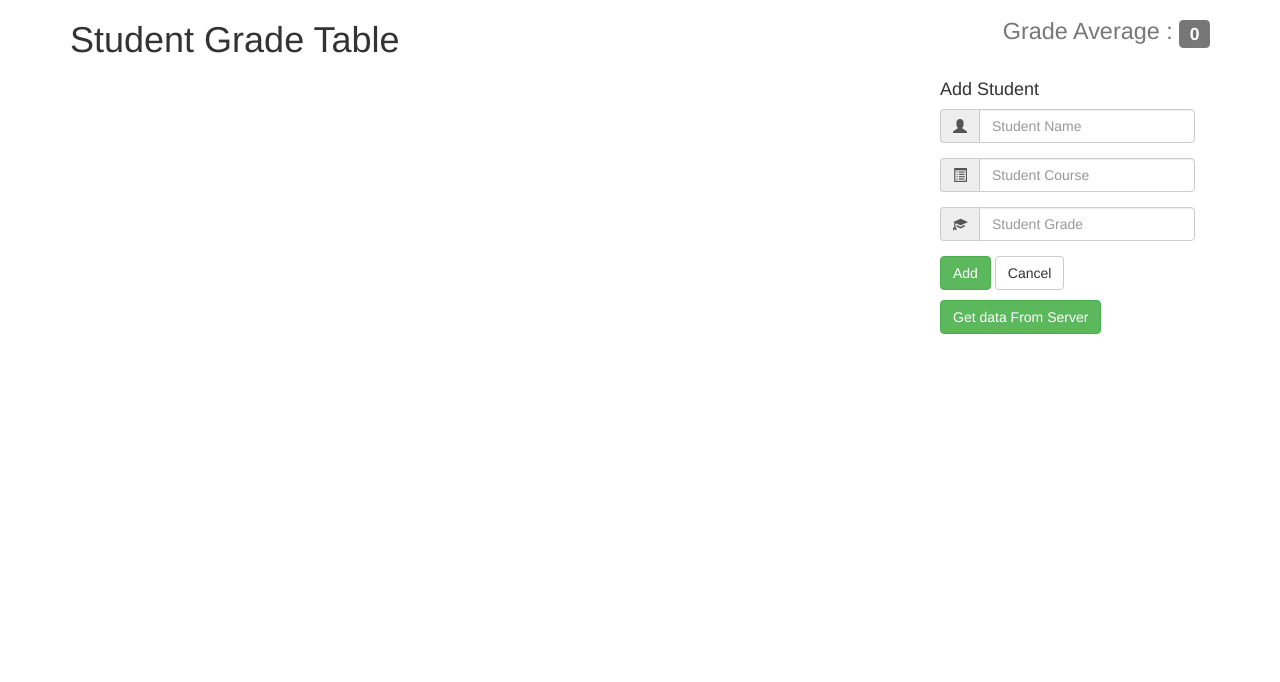
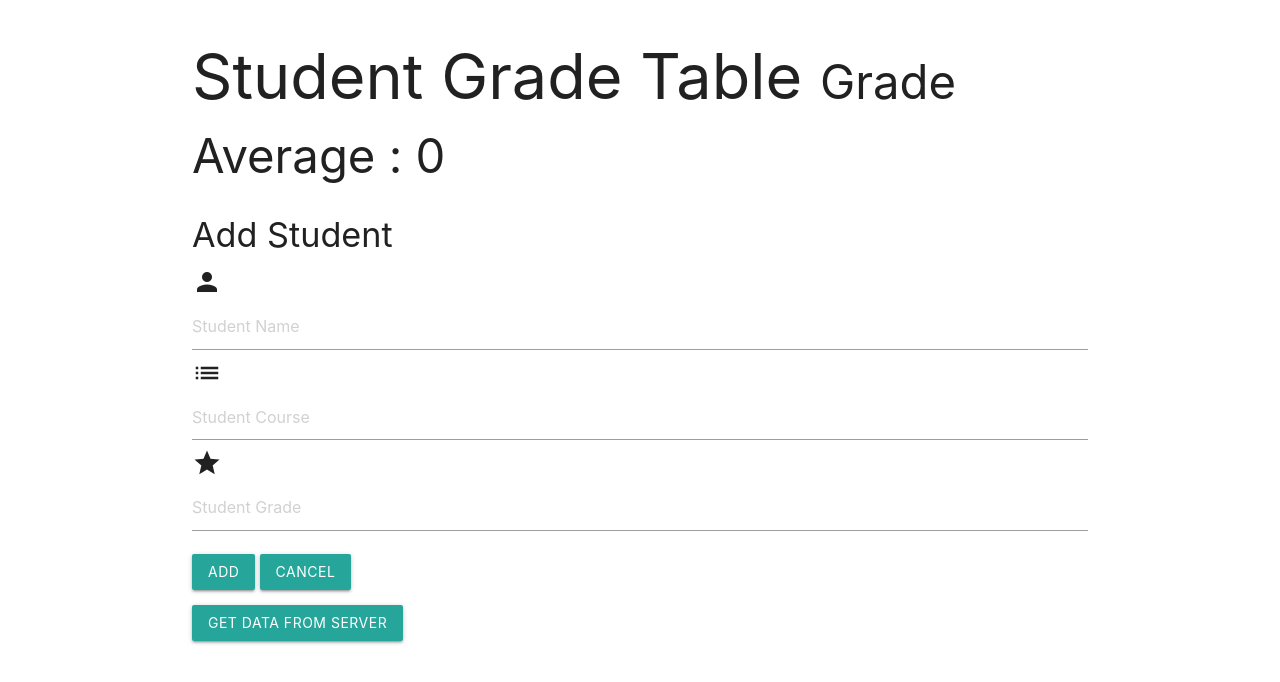
Before and after one commit to Allurien/student-grade-table, a plain HTML site: page index.html in a window 1280 px wide. Drawn offline with nearby package versions, Linux system fonts and the light colour scheme; no server answers.

Commit message:
added materialize and changed out icons

```diff
--- a/index.html
+++ b/index.html
@@ -4,7 +4,8 @@
         <meta charset="UTF-8">
         <meta name="viewport" content="width=device-width, initial-scale=1.0">
         <meta http-equiv="X-UA-Compatible" content="ie=edge">
-        <link rel="stylesheet" href="http://maxcdn.bootstrapcdn.com/bootstrap/3.3.4/css/bootstrap.min.css">
+        <link href="https://fonts.googleapis.com/icon?family=Material+Icons" rel="stylesheet">
+        <link rel="stylesheet" href="https://cdnjs.cloudflare.com/ajax/libs/materialize/1.0.0-rc.2/css/materialize.min.css">
         <link rel="icon" href="favicon-sgt.ico" type="image/x-icon" >
         <script src="https://www.gstatic.com/firebasejs/5.2.0/firebase-app.js"></script>
         <script src="https://www.gstatic.com/firebasejs/5.2.0/firebase-firestore.js"></script>
@@ -21,40 +22,35 @@
             firebase.initializeApp(config);
         </script>
         <script src="http://ajax.googleapis.com/ajax/libs/jquery/2.1.3/jquery.min.js"></script>
-        <script src="http://maxcdn.bootstrapcdn.com/bootstrap/3.3.4/js/bootstrap.min.js"></script>
+        <script src="https://cdnjs.cloudflare.com/ajax/libs/materialize/1.0.0-rc.2/js/materialize.min.js"></script>
         <script src="main.js"></script>
         <title>Student Grade Table</title>
     </head>
     <body>
         <div class="container">
             <div class="">
-                <!-- only show this element when the isnt on mobile -->
                 <h1 class= "visible-md visible-lg visible-xl">Student Grade Table
                     <small class= "pull-right">Grade Average : <span class="avgGrade label label-default">0</span></small>
                 </h1>
-                <!-- only show this element when the user gets to a mobile version -->
-                <h3 class= "visible-xs visible-sm">Student Grade Table
-                    <small>Grade Average : <span class="avgGrade label label-default">0</span></small>
-                </h3>
             </div>
             <div class="student-add-form col-md-3 col-md-push-9">
                 <h4>Add Student</h4>
                 <div class="input-group form-group">
                     <span class="input-group-addon">
-                        <span class=" glyphicon glyphicon-user"></span>
+                        <span><i class="small material-icons">person</i></span>
                     </span>
                     <input type="text" class="form-control " name="studentName" id="studentName" placeholder="Student Name">
                 </div>
                 <div class="input-group form-group">
                     <span class="input-group-addon">
-                        <span class="glyphicon glyphicon-list-alt"></span>
+                            <span><i class="small material-icons">list</i></span>
                     </span>
                     <input type="text" class="form-control" name="subject" id="subject"
                         placeholder="Student Course">
                 </div>
                 <div class="input-group form-group">
                     <span class="input-group-addon">
-                        <span class="glyphicon glyphicon-education"></span>
+                            <span><i class="small material-icons">grade</i></span>
                     </span>
                     <input type="text" class="form-control " name="studentGrade" id="studentGrade" placeholder="Student Grade">
                 </div>
```
